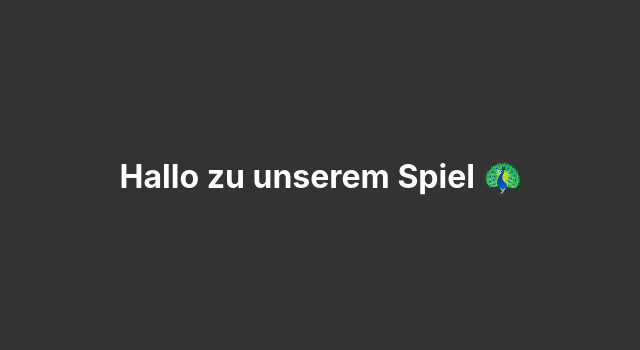
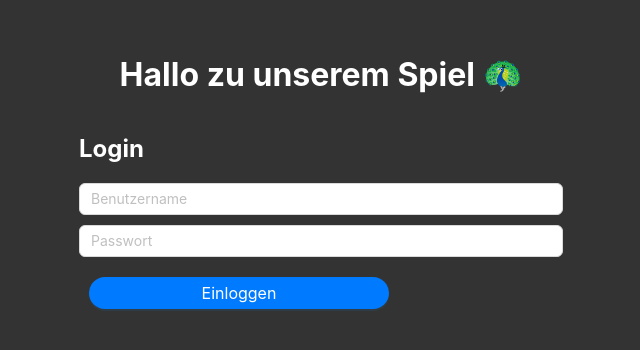
Before and after one commit to MichaelBehringer/VerteileSysteme, a React (Create React App) app in the folder ui/: page /#/login in a window 1280 px wide. Shown: the part 224-574 px from the top of the page, without its empty margins (319-959 px from the left). Built offline with nearby package versions, Linux system fonts and the light colour scheme.

Commit message:
Loging hinzugefügt ohne Logik

```diff
--- a/ui/src/App.js
+++ b/ui/src/App.js
@@ -4,6 +4,7 @@ import Lobby from "./components/Lobby";
 import MyCircle from "./components/MyCircle";
 import GameContainer from "./components/GameContainer";
 import CharacterCreation from "./components/CharacterCreation";
+import Login from "./components/Login";
 
 function App() {
   return (
@@ -15,6 +16,7 @@ function App() {
         <Route path="/game/:id" element={<GameContainer />}/>
         <Route path="/kreis" element={<MyCircle />}/>
         <Route path="/CharacterCreation" element={<CharacterCreation />}/>
+        <Route path="/login" element={<Login />} />
       </Routes>
     </div>
   );
--- /dev/null
+++ b/ui/src/components/Login.js
@@ -0,0 +1,47 @@
+import React, { useState } from "react";
+import { Button, Input } from "antd";
+import { useNavigate } from "react-router-dom";
+
+function Login() {
+  const navigate = useNavigate();
+
+  const [isLoggedIn, setIsLoggedIn] = useState(false);
+  const [username, setUsername] = useState("");
+  const [password, setPassword] = useState("");
+
+  // Funktion, die aufgerufen wird, wenn der Benutzer sich einloggt
+  const handleLogin = () => {
+    // Hier kannst du die Logik für den Login-Vorgang implementieren
+    // Zum Beispiel: Überprüfung der Anmeldeinformationen, Zustand des Benutzer-Logins usw.
+    // Für dieses Beispiel setzen wir isLoggedIn auf true.
+    setIsLoggedIn(true);
+  };
+
+  if (isLoggedIn) {
+    navigate("/"); // Leite den Benutzer zur Hauptseite (MainMenue) zurück, wenn eingeloggt
+  }
+
+  return (
+    <div className="login-container">
+      <h2 style={{ color: "white" }}>Login</h2>
+      <Input
+        placeholder="Benutzername"
+        value={username}
+        onChange={(e) => setUsername(e.target.value)}
+        style={{ marginBottom: "10px" }}
+      />
+      <Input
+        type="password"
+        placeholder="Passwort"
+        value={password}
+        onChange={(e) => setPassword(e.target.value)}
+        style={{ marginBottom: "10px" }}
+      />
+      <Button type="primary" onClick={handleLogin}>
+        Einloggen
+      </Button>
+    </div>
+  );
+}
+
+export default Login;
--- a/ui/src/components/MainMenue.js
+++ b/ui/src/components/MainMenue.js
@@ -35,7 +35,15 @@ function MainMenue() {
         block
         onClick={() => navigate("/characterCreation")}
       >
-        Kreise
+        Charakter Erstellung
+      </Button>
+      <Button
+        className="ant-btn"
+        type="primary"
+        block
+        onClick={() => navigate("/login")}
+      >
+        Einloggen
       </Button>
     </div>
   );
```
